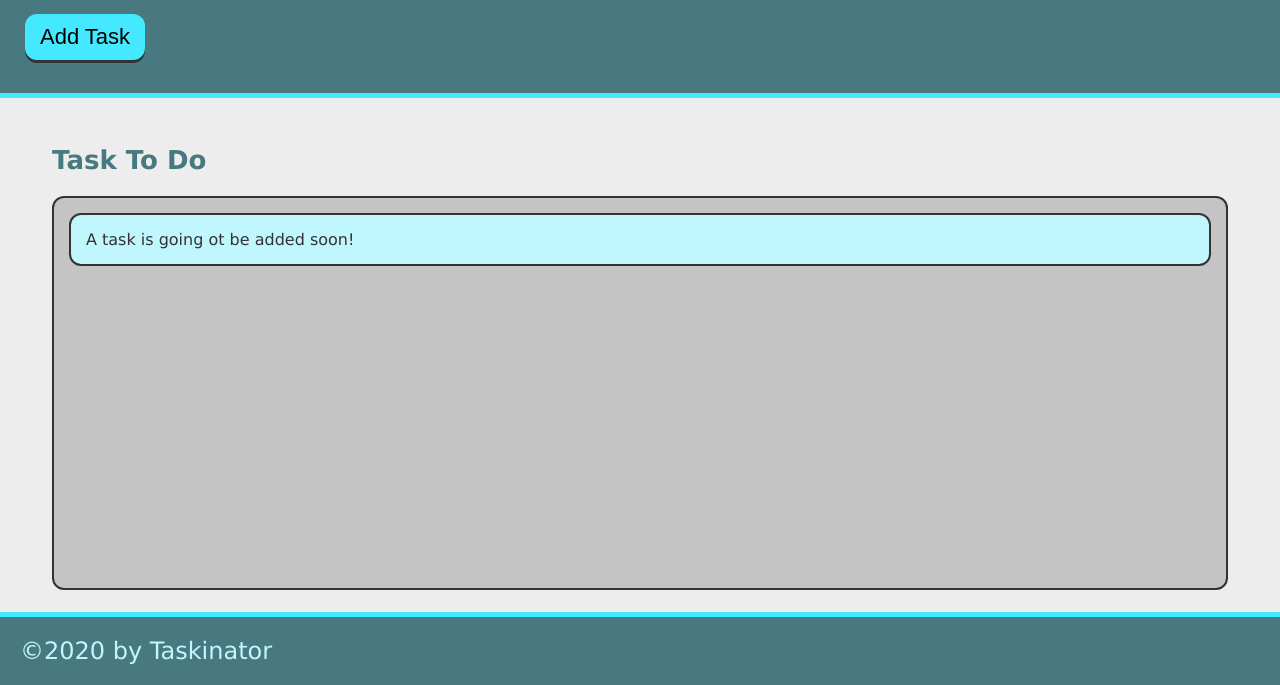
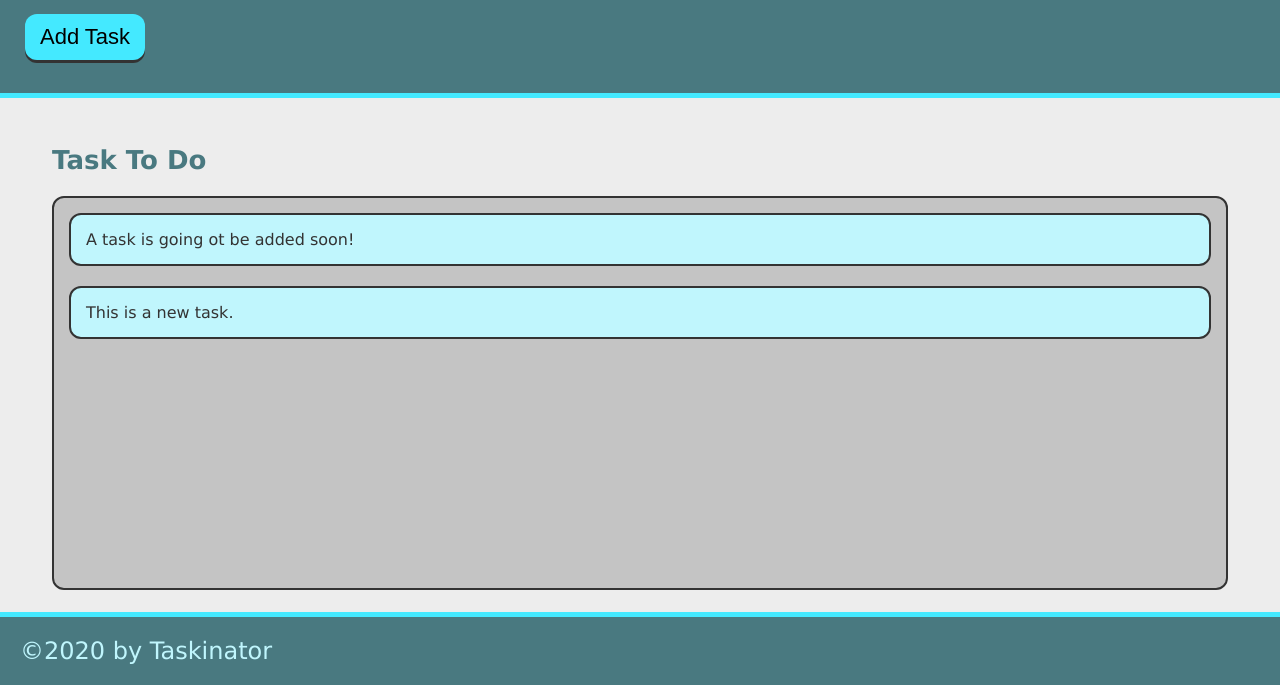
Before and after one commit to Zunaty/taskinator, a plain HTML site: page index.html in a window 1280 px wide. Both pictures are taken after a click on the button "Add Task". Shown: the part 115-800 px from the top of the page. Drawn offline with Linux system fonts and the light colour scheme.

Commit message:
add ability to add task

```diff
--- a/assets/js/script.js
+++ b/assets/js/script.js
@@ -0,0 +1,14 @@
+var buttonE1 = document.querySelector("#save-task")
+console.log(buttonE1)
+
+var buttonEl = document.querySelector("#save-task");
+var tasksToDoEl = document.querySelector("#tasks-to-do");
+
+var createTaskHandler = function() {
+    var listItemEl = document.createElement("li");
+    listItemEl.className = "task-item";
+    listItemEl.textContent = "This is a new task.";
+    tasksToDoEl.appendChild(listItemEl);
+}
+
+buttonEl.addEventListener("click", createTaskHandler);
--- a/index.html
+++ b/index.html
@@ -13,13 +13,13 @@
         <header>
             <h1 class="page-title">Taskinator</h1>
             <p>Click the button below to add a new task!</p>
-            <button class="btn">Add Task</button>
+            <button class="btn" id="save-task">Add Task</button>
         </header>
 
         <main class="page-content">
             <section class="task-list-wrapper">
                 <h2 class="list-title">Task To Do</h2>
-                <ul class="task-list">
+                <ul class="task-list" id="tasks-to-do">
                     <li class="task-item">A task is going ot be added soon!</li>
                 </ul>
             </section>
```
